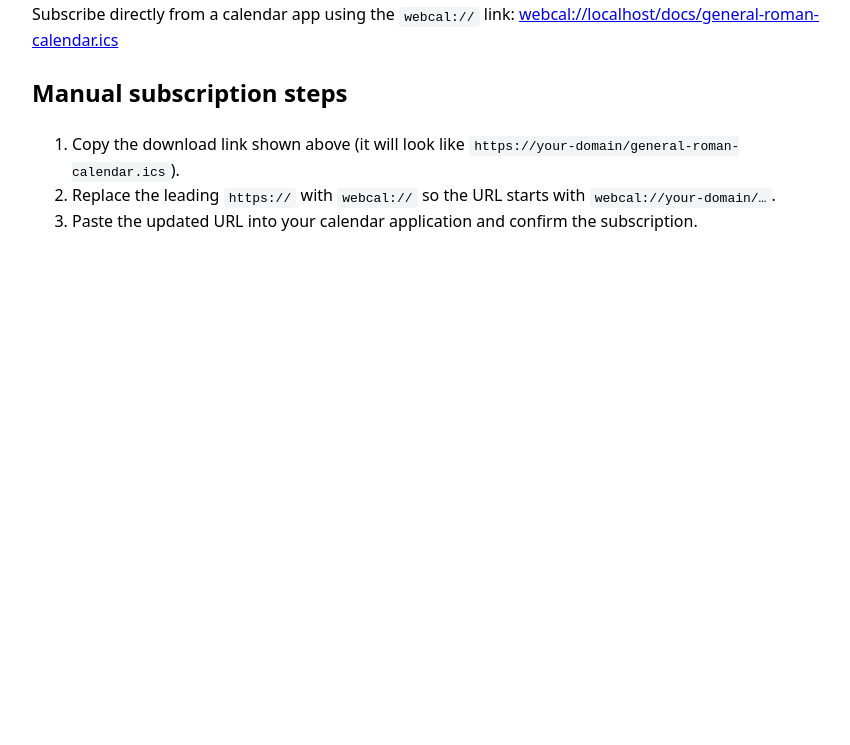
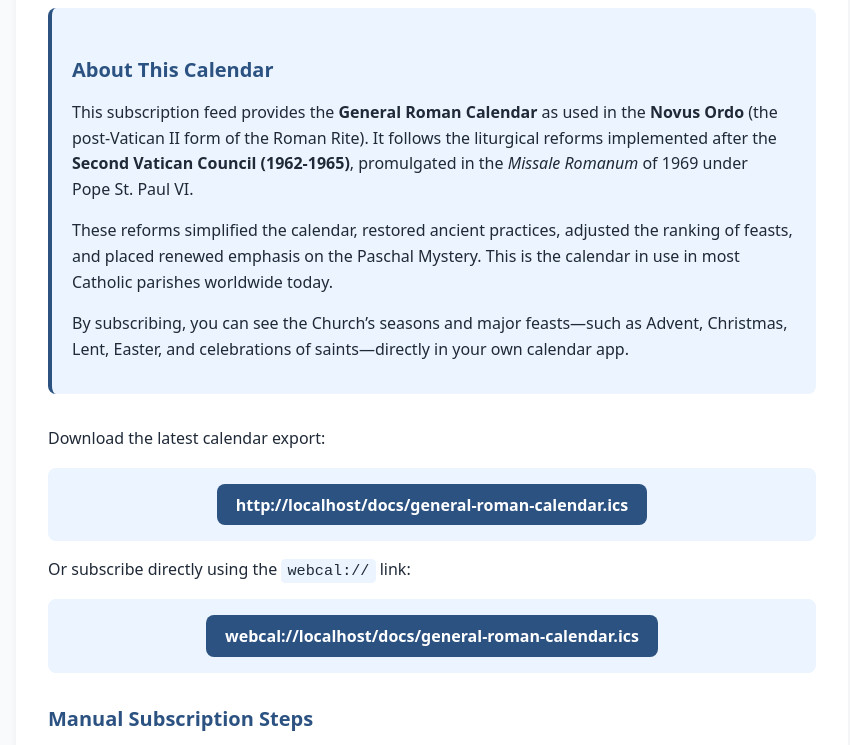
Before and after one commit to noahweidig/catholicCalendar, a website: page docs/index.html in a window 1280 px wide. Shown: the part 144-889 px from the top of the page, without its empty margins (208-1058 px from the left). Before the commit the page ends 800 px from the top, so only its background shows below. Drawn offline with Linux system fonts and the light colour scheme.

Commit message:
Update index.html

```diff
--- a/docs/index.html
+++ b/docs/index.html
@@ -2,74 +2,187 @@
 <html lang="en">
 <head>
   <meta charset="utf-8" />
-    <title>General Roman Calendar Feed</title>
-    <meta
-      name="viewport"
-      content="width=device-width, initial-scale=1, shrink-to-fit=no"
-    />
+  <title>General Roman Calendar – Novus Ordo</title>
+  <meta name="viewport" content="width=device-width, initial-scale=1, shrink-to-fit=no" />
   <style>
+    :root {
+      --bg-color: #f9fafb;
+      --accent-color: #2c5282;      /* deep blue */
+      --accent-light: #ebf4ff;
+      --text-color: #1f2937;
+      --container-bg: #ffffff;
+      --border-radius: 0.5rem;
+      --shadow: 0 3px 8px rgba(0,0,0,0.05);
+    }
+
     body {
-        font-family: system-ui, -apple-system, BlinkMacSystemFont, "Segoe UI",
-          sans-serif;
-        margin: 2rem auto;
-        max-width: 50rem;
+      font-family: system-ui, -apple-system, BlinkMacSystemFont, "Segoe UI", sans-serif;
+      background: var(--bg-color);
+      color: var(--text-color);
+      margin: 0;
+      padding: 2rem 1rem;
+      display: flex;
+      justify-content: center;
+    }
+
+    main {
+      background: var(--container-bg);
+      border-radius: var(--border-radius);
+      box-shadow: var(--shadow);
+      max-width: 48rem;
+      width: 100%;
+      padding: 2rem;
+    }
+
+    h1 {
+      text-align: center;
+      font-size: 2rem;
+      margin-bottom: 1.5rem;
+      color: var(--accent-color);
+    }
+
+    h2 {
+      margin-top: 2rem;
+      font-size: 1.25rem;
+      color: var(--accent-color);
+    }
+
+    p, li {
+      font-size: 1rem;
       line-height: 1.6;
-        padding: 0 1rem;
     }
+
+    a {
+      color: var(--accent-color);
+      text-decoration: none;
+      font-weight: 500;
+    }
+
+    a:hover {
+      text-decoration: underline;
+    }
+
     code {
-        background: #f3f4f6;
+      background: var(--accent-light);
       padding: 0.2em 0.4em;
       border-radius: 0.3em;
+      font-size: 0.95rem;
+    }
+
+    .about-box {
+      background: var(--accent-light);
+      border-left: 4px solid var(--accent-color);
+      padding: 1rem 1.25rem;
+      border-radius: var(--border-radius);
+      margin-bottom: 2rem;
+    }
+
+    .link-box {
+      background: var(--accent-light);
+      border-radius: var(--border-radius);
+      padding: 1rem;
+      margin: 1rem 0;
+      text-align: center;
+    }
+
+    .link-box a {
+      display: inline-block;
+      padding: 0.6rem 1.2rem;
+      background: var(--accent-color);
+      color: #fff;
+      border-radius: var(--border-radius);
+      font-weight: 600;
+      text-decoration: none;
+      transition: background 0.3s ease;
+    }
+
+    .link-box a:hover {
+      background: #1a365d;
+    }
+
+    ol {
+      background: var(--bg-color);
+      padding: 1rem 1.25rem;
+      border-radius: var(--border-radius);
+    }
+
+    ol li {
+      margin-bottom: 0.5rem;
+    }
+
+    footer {
+      margin-top: 2rem;
+      text-align: center;
+      font-size: 0.9rem;
+      color: #6b7280;
     }
   </style>
 </head>
 <body>
-    <h1>General Roman Calendar feed</h1>
+  <main>
+    <h1>General Roman Calendar – Novus Ordo</h1>
+
+    <section class="about-box">
+      <h2>About This Calendar</h2>
       <p>
-      Download the latest calendar export:
-      <a id="https-link-anchor" href="general-roman-calendar.ics"
-        >general-roman-calendar.ics</a
-      >.
+        This subscription feed provides the <strong>General Roman Calendar</strong> as used in the
+        <strong>Novus&nbsp;Ordo</strong> (the post-Vatican&nbsp;II form of the Roman Rite).
+        It follows the liturgical reforms implemented after the
+        <strong>Second Vatican Council (1962-1965)</strong>, promulgated in the
+        <em>Missale&nbsp;Romanum</em> of 1969 under Pope&nbsp;St.&nbsp;Paul&nbsp;VI.
       </p>
       <p>
-      Subscribe directly from a calendar app using the
-      <code>webcal://</code> link:
+        These reforms simplified the calendar, restored ancient practices,
+        adjusted the ranking of feasts, and placed renewed emphasis on the Paschal Mystery.
+        This is the calendar in use in most Catholic parishes worldwide today.
+      </p>
+      <p>
+        By subscribing, you can see the Church’s seasons and major feasts—such as Advent, Christmas,
+        Lent, Easter, and celebrations of saints—directly in your own calendar app.
+      </p>
+    </section>
+
+    <p>Download the latest calendar export:</p>
+    <div class="link-box">
+      <a id="https-link-anchor" href="general-roman-calendar.ics">Download ICS</a>
+    </div>
+
+    <p>Or subscribe directly using the <code>webcal://</code> link:</p>
+    <div class="link-box">
       <a id="webcal-link-anchor" href="#">webcal://…</a>
-    </p>
+    </div>
+
     <noscript>
       <p>
-        Copy the download link above and replace the leading
-        <code>https://</code> with <code>webcal://</code> to obtain a working
-        subscription URL.
+        JavaScript is disabled. Copy the download link above and replace <code>https://</code>
+        with <code>webcal://</code> to subscribe.
       </p>
     </noscript>
-    <h2>Manual subscription steps</h2>
+
+    <h2>Manual Subscription Steps</h2>
     <ol>
-      <li>
-        Copy the download link shown above (it will look like
-        <code>https://your-domain/general-roman-calendar.ics</code>).
-      </li>
-      <li>
-        Replace the leading <code>https://</code> with <code>webcal://</code> so
-        the URL starts with <code>webcal://your-domain/…</code>.
-      </li>
-      <li>
-        Paste the updated URL into your calendar application and confirm the
-        subscription.
-      </li>
+      <li>Copy the download link shown above (e.g. <code>https://your-domain/general-roman-calendar.ics</code>).</li>
+      <li>Replace <code>https://</code> with <code>webcal://</code>.</li>
+      <li>Paste the updated URL into your calendar app and confirm the subscription.</li>
     </ol>
+
+    <footer>
+      Created by Noah Weidig
+    </footer>
+  </main>
+
   <script>
     (function () {
       var icsPath = "general-roman-calendar.ics";
       try {
         var httpsUrl = new URL(icsPath, window.location.href);
         var webcalUrl = "webcal://" + httpsUrl.host + httpsUrl.pathname;
-          var httpsAnchor = document.getElementById("https-link-anchor");
-          httpsAnchor.href = httpsUrl.href;
-          httpsAnchor.textContent = httpsUrl.href;
-          var webcalAnchor = document.getElementById("webcal-link-anchor");
-          webcalAnchor.href = webcalUrl;
-          webcalAnchor.textContent = webcalUrl;
+
+        document.getElementById("https-link-anchor").href = httpsUrl.href;
+        document.getElementById("https-link-anchor").textContent = httpsUrl.href;
+
+        document.getElementById("webcal-link-anchor").href = webcalUrl;
+        document.getElementById("webcal-link-anchor").textContent = webcalUrl;
       } catch (error) {
         console.error("Unable to build subscription links", error);
       }
```
Lines whose indentation alone changed are shown as unchanged.
